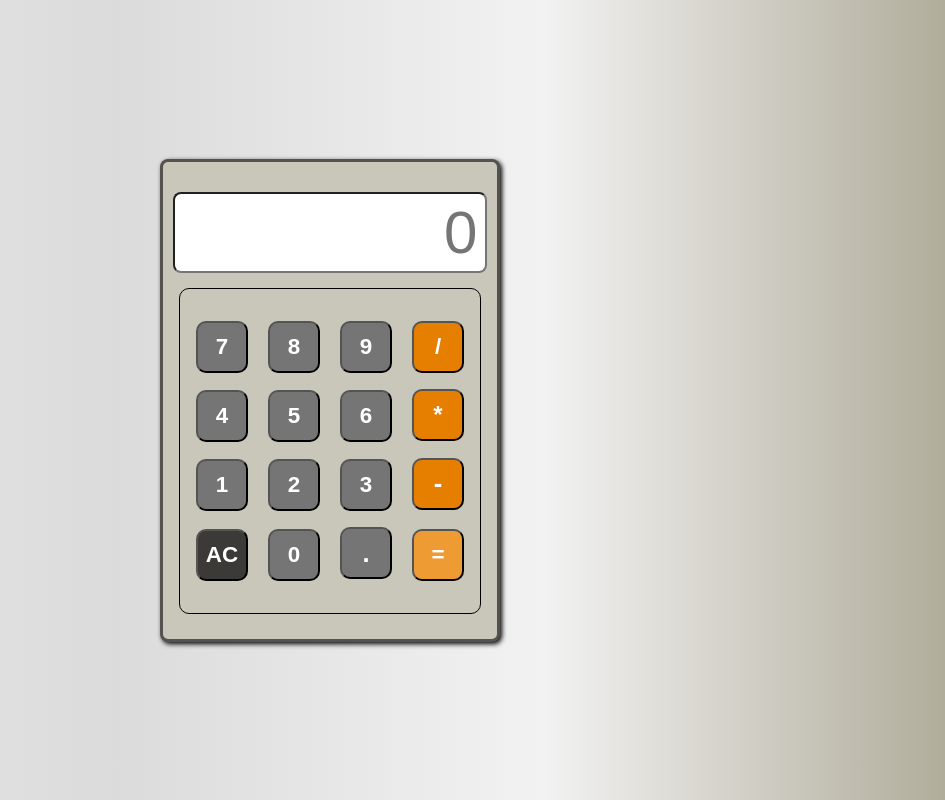
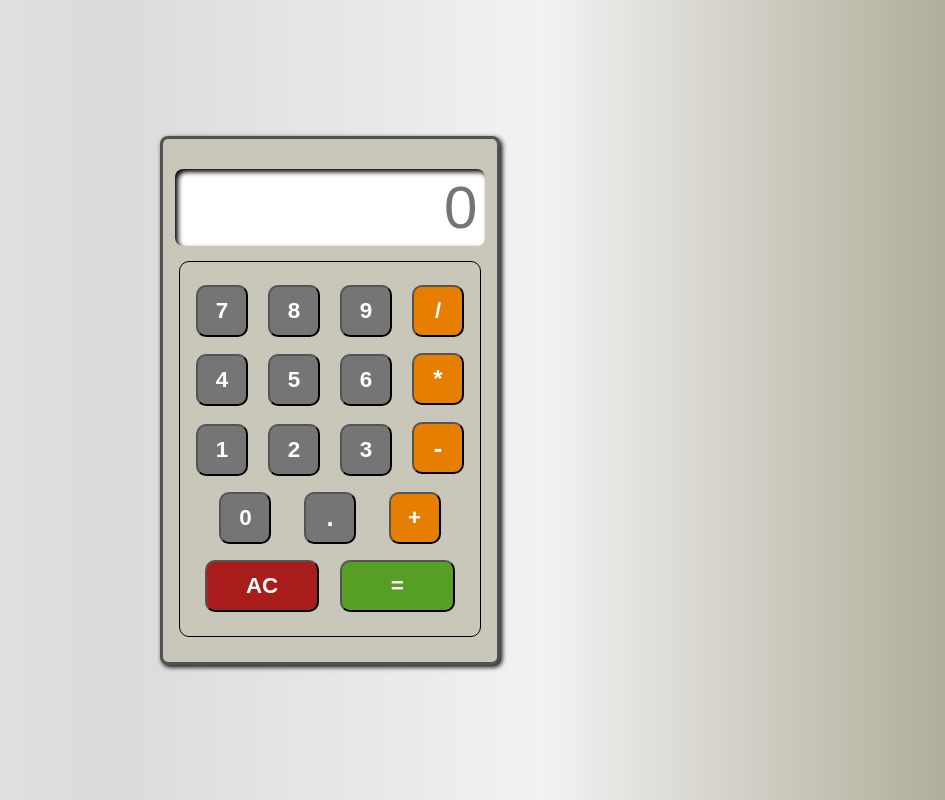
Before and after one commit to cbyzz24/Calculator, a plain HTML site: page index.html in a window 1280 px wide. Shown: the whole page, without its empty margins (310-1255 px from the left). Drawn offline with Linux system fonts and the light colour scheme.

Commit message:
Added calc and clear script. Added plus btn.

```diff
--- a/index.html
+++ b/index.html
@@ -29,10 +29,15 @@
                 <button id="subtract" onclick="appendToDisplay('-')">-</button>
             </div>
             <div class="row4" id="row4">
-                <button id="clear" onclick="clearDisplay()">AC</button>
+
                 <button id="0" onclick="appendToDisplay('0')">0</button>
                 <button id="decimal" onclick="appendToDisplay('.')">.</button>
+                <button id="add" onclick="appendToDisplay('+')">+</button>
+            </div>
+            <div class="row5" id="row4">
+                <button id="clear" onclick="clearDisplay()">AC</button>
                 <button id="equal" onclick="calculate()">=</button>
+
             </div>
         </div>
     </div>
--- a/main.js
+++ b/main.js
@@ -6,9 +6,9 @@ function appendToDisplay(input){
 }
 
 function calculate(){
-
+    displayEl.value = eval(displayEl.value);
 }
 
 function clearDisplay(){
-
+    displayEl.value = "";
 }
--- a/style.css
+++ b/style.css
@@ -36,7 +36,9 @@ body{
     align-content: center;
     padding-right: 8px;
     margin-top: 30px;
+    border: none;
     border-radius: 8px;
+    box-shadow: 3px 3px 5px inset;
 }
 
 .keypad{
@@ -49,7 +51,7 @@ body{
     border: 1px solid black;
     border-radius: 10px;
     width: 90%;
-    height: 300px;
+    height: 350px;
     padding: 12px 0px;
 }
 
@@ -73,6 +75,18 @@ button:hover{
     font-size: 1.40rem;
 }
 
+.row4{
+    display: flex;
+    justify-content: space-evenly;
+    width: 90%;
+}
+
+.row5{
+    display: flex;
+    justify-content: space-around;
+    width: 90%;
+}
+
 #divide{
     background-color: hsl(33, 100%, 45%);
 }
@@ -85,15 +99,21 @@ button:hover{
     font-size: 1.6rem;
 }
 
+#add{
+    background-color: hsl(33, 100%, 45%);
+}
+
 #decimal{
     font-size: 1.6rem;
 }
 
 #equal{
-    background-color: hsl(33, 85%, 57%);
+    background-color: hsla(96, 85%, 32%, 0.856);
+    width: 115px;
 }
 
 #clear{
-    /* background-color: hsl(0, 0%, 66%); */
-    background-color: rgba(0, 0, 0, 0.705);
+    /* background-color: rgba(0, 0, 0, 0.705); */
+    background-color: hsla(0, 100%, 32%, 0.856);
+    width: 114px;
 }
```
